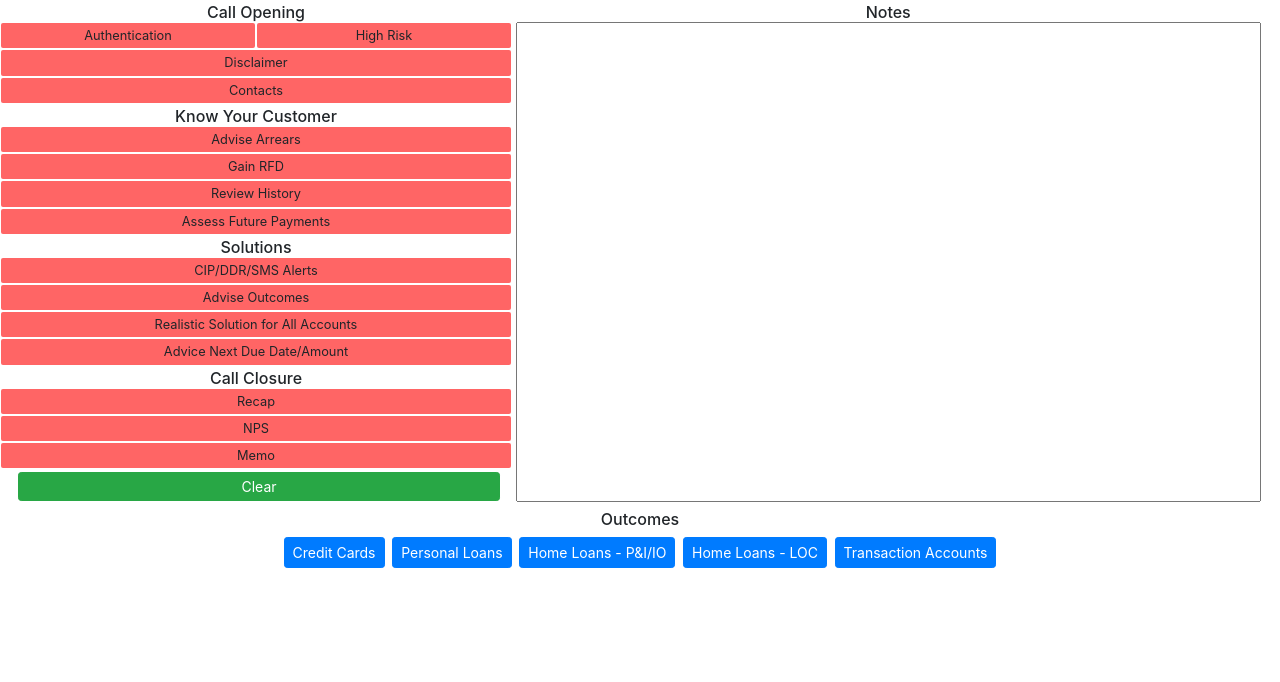
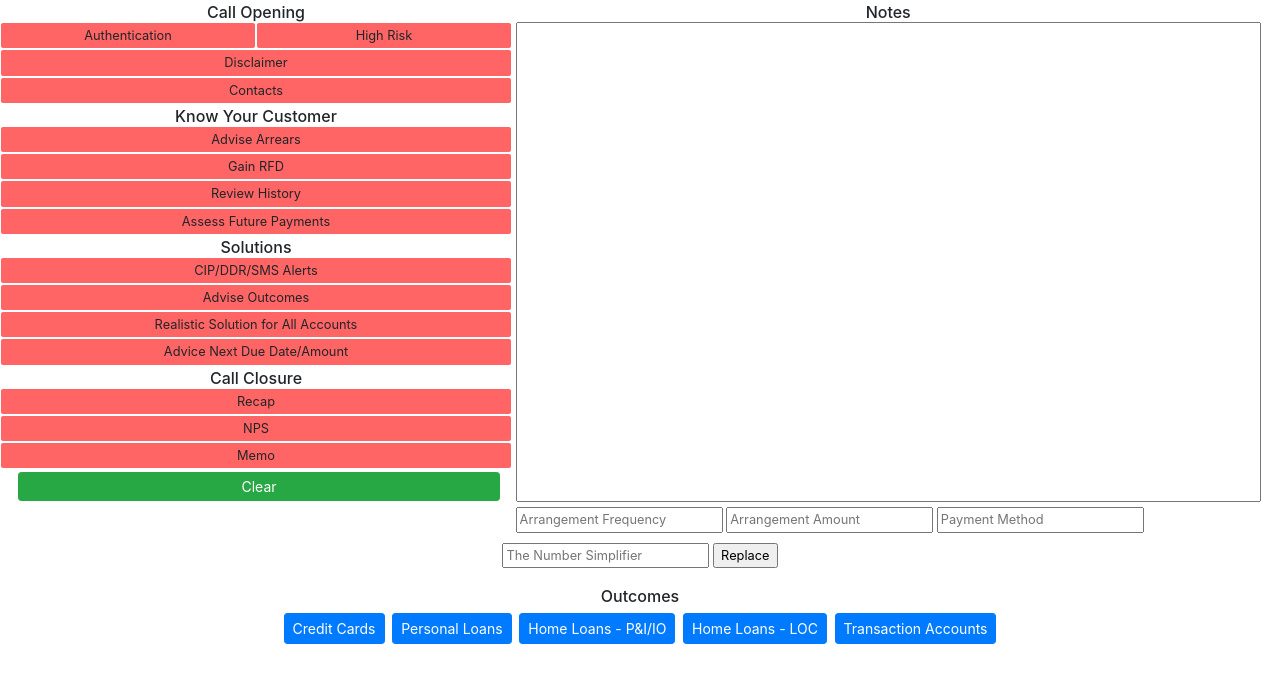
Before and after one commit to samomatik/process, a plain HTML site: page index.html in a window 1280 px wide. Drawn offline with Linux system fonts and the light colour scheme.

Commit message:
Added arrangement fields and a text field to simplify stripping numbers

```diff
--- a/index.html
+++ b/index.html
@@ -102,10 +102,26 @@
 
   <div class="container notes">
     <h6>Notes</h6>
-      <textarea></textarea>
+    <textarea></textarea>
+    <div class="row">
+      <div class="col">
+        <input class="arrgField" type="text" placeholder="Arrangement Frequency" />
+        <input class="arrgField" type="text" placeholder="Arrangement Amount" />
+        <input class="arrgField" type="text" placeholder="Payment Method" />
+      </div>
+    </div>
   </div>
 
   <div class="container reference">
+
+<div id="textConvert">
+  <p>
+    <input id="before" value="" placeholder="The Number Simplifier"/>
+    <input type="button" value="Replace" id="replacem" onclick="replacer()"/>
+  </p>
+</div>
+
+
     <h6>Outcomes</h6>
 
     <div class="row outcomes">
--- a/scripts.js
+++ b/scripts.js
@@ -6,5 +6,22 @@ $(document).ready(function() {
   $(".clear").click(function() {
     $(".select").removeClass("done");
     $("textarea").val('');
+    $("#before").val('');
+    $(".arrgField").val('');
   });
 });
+
+function replacer() {
+
+  var str = document.getElementById('before').value.
+    replace(/\(.+?\)/g, '').
+    replace(/[^a-z0-9+]+/gi, '');
+
+  document.getElementById('before').value = str;
+
+  var copyText = document.getElementById("before");
+  copyText.select();
+  document.execCommand("Copy");
+}
+
+document.getElementById('replacem').onclick = replacer;
--- a/styles.css
+++ b/styles.css
@@ -64,6 +64,11 @@ h6 {
   margin-top: 5px;
 }
 
+#textConvert {
+  text-align: center;
+  margin-top: 10px;
+}
+
 .refButton {
   margin: 2px;
 }
```
